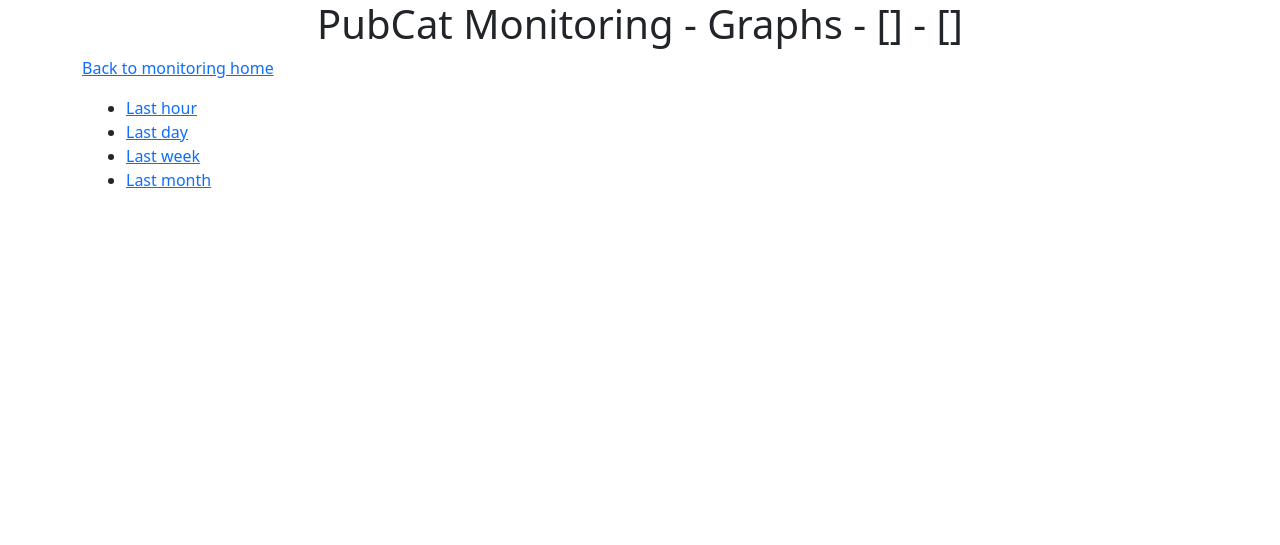
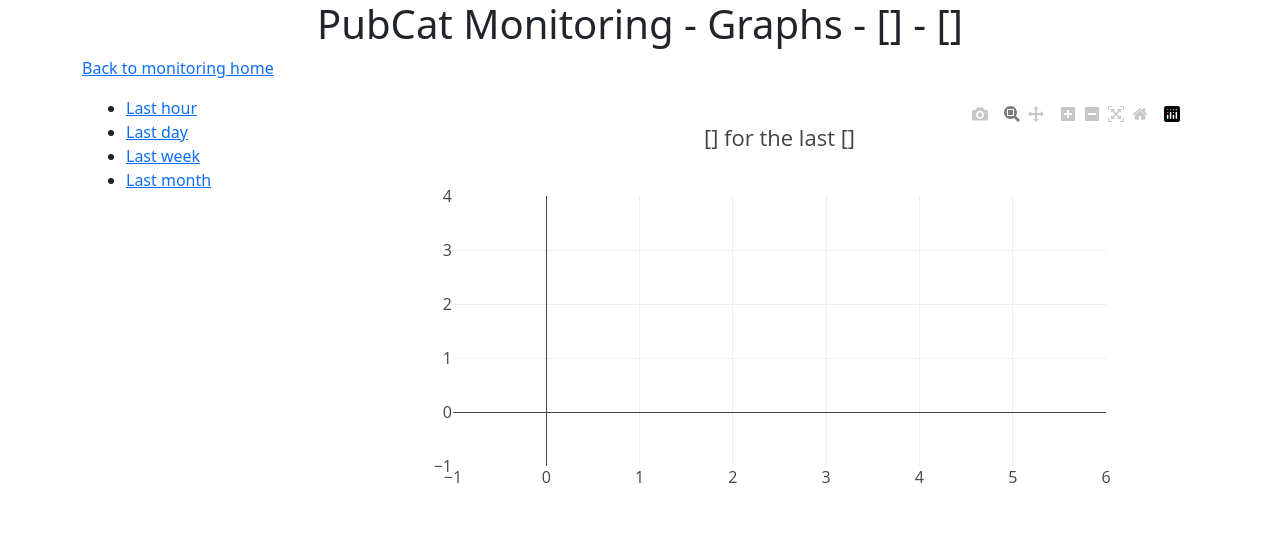
Before and after one commit to MSU-Libraries/catalog, a Flask app: template monitoring/templates/graph.html in a window 1280 px wide. Shown: the top 545 px of the page. Run offline with Flask 2, Linux system fonts and the light colour scheme; the template is opened without the code that fills it: most values are stand-ins (such as "Sample title", 1, 10 or a date in 2020); some libraries are stand-ins or nearby versions.

Commit message:
monitoring: graphs

```diff
--- a/monitoring/graphs.py
+++ b/monitoring/graphs.py
@@ -58,11 +58,8 @@ def _get_db_data(data, period):
     cur.execute(_sql_query(data, period_start, period_end, group))
     result = []
     for row in cur:
-        result.append(row['data'])
+        result.append(row[-1])
     return result
-
-def _get_title(data, period):
-    return f'{data} for the last {period}'
 
 def graph(data, period):
     try:
--- a/monitoring/static/js/plot.js
+++ b/monitoring/static/js/plot.js
@@ -1,4 +1,4 @@
-function plot(pt_x, pt_y, data, period) {
+function plot(pt_x, pt_y, data_name, period) {
     var trace1 = {
         type: 'scatter',
         x: pt_x,
@@ -6,7 +6,7 @@ function plot(pt_x, pt_y, data, period) {
     };
     var data = [ trace1 ];
     var layout = {
-        title: data + ' for the last ' + period,
+        title: data_name + ' for the last ' + period,
         font: { size: 16 }
     };
     var config = { responsive: true };
--- a/monitoring/templates/graph.html
+++ b/monitoring/templates/graph.html
@@ -5,16 +5,13 @@
 {% block scripts %}
     <script src="https://cdn.plot.ly/plotly-2.16.1.min.js"></script>
     <script src="{{ url_for('static', filename='js/plot.js') }}"></script>
-    <script>
-        plot({{pt_x|tojson}}, {{pt_y|tojson}}, {{data}}, {{period}});
-    </script>
 {% endblock %}
 
 {% block content %}
     <p><a href="/monitoring">Back to monitoring home</a></p>
     <div class="container">
         <div class="row">
-            <div class="col">
+            <div class="col-3">
                 <ul>
                     <li>
                         <a href="/monitoring/graphs/{{data}}/hour">Last hour</a>
@@ -30,9 +27,12 @@
                     </li>
                 </ul>
             </div>
-            <div class="col">
+            <div class="col-9">
                 <div id="graph"></div>
             </div>
         </div>
     </div>
+    <script>
+        plot({{pt_x|tojson}}, {{pt_y|tojson}}, "{{data}}", "{{period}}");
+    </script>
 {% endblock %}
```
